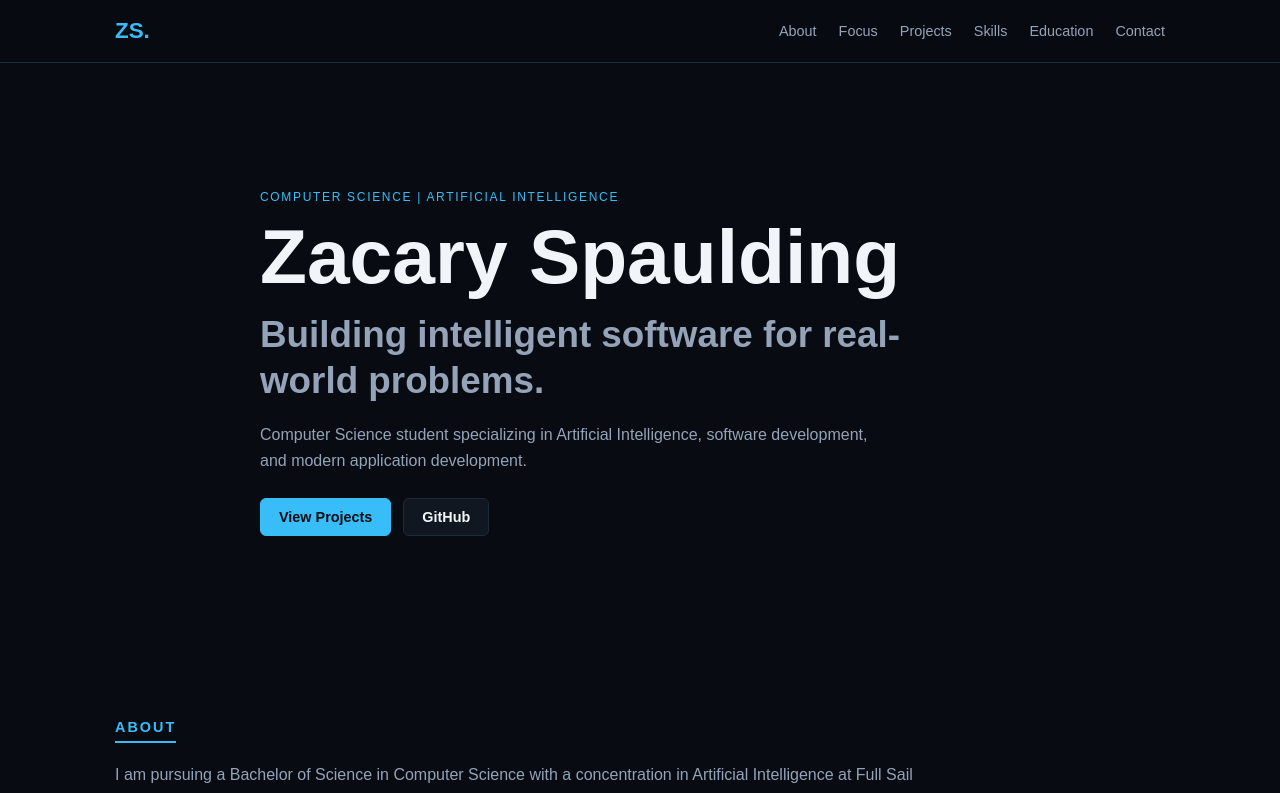
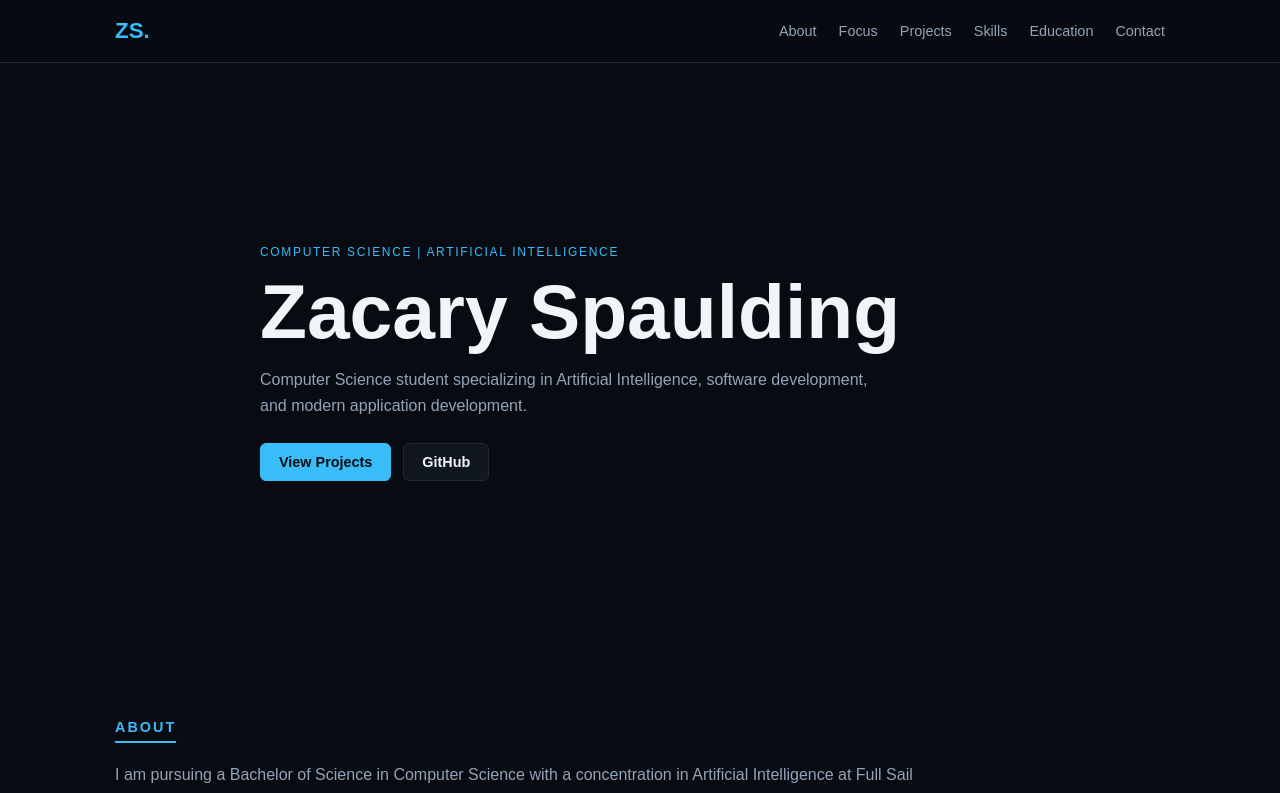
Before and after one commit to Saintxc/saintxc.github.io, a React (Vite) app: page / in a window 1280 px wide. Shown: the top 793 px of the page. Built offline with nearby package versions, Linux system fonts and the light colour scheme.

Commit message:
small updates to styling and hero card

```diff
--- a/src/App.css
+++ b/src/App.css
@@ -112,13 +112,6 @@ main {
   font-size: clamp(3rem, 6vw, 5rem);
   line-height: 1;
   margin-bottom: 18px;
-}
-
-.hero h2 {
-  color: var(--text-secondary);
-  font-size: clamp(1.4rem, 3vw, 2.3rem);
-  max-width: 700px;
-  line-height: 1.25;
 }
 
 .hero-description {
--- a/src/components/Hero.jsx
+++ b/src/components/Hero.jsx
@@ -5,8 +5,6 @@ function Hero() {
         <p className="eyebrow">COMPUTER SCIENCE | ARTIFICIAL INTELLIGENCE</p>
 
         <h1>Zacary Spaulding</h1>
-
-        <h2>Building intelligent software for real-world problems.</h2>
 
         <p className="hero-description">
           Computer Science student specializing in Artificial Intelligence,
```
